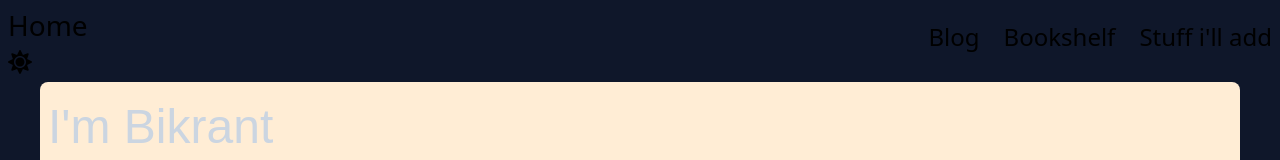
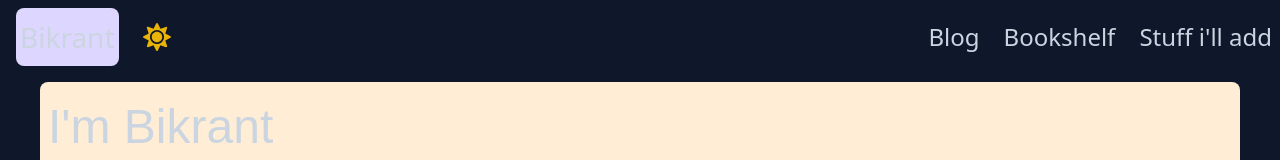
Before and after one commit to bikrantjajware/portfolio, a React (Create React App) app: page / in a window 1280 px wide. Shown: the top 160 px of the page. Built offline with nearby package versions, Linux system fonts and the light colour scheme; a web font is replaced by a local one.

Commit message:
tinkering with nav styling

```diff
--- a/src/components/navigation/index.jsx
+++ b/src/components/navigation/index.jsx
@@ -6,10 +6,11 @@ import { useEffect } from 'react';
 const Navigation = ({ isDark, setIsDark }) => {
   const [showDockedMenu, setShowDockedMenu] = useState(null);
   const navigate = useNavigate();
-  console.log(navigate);
-
+  const pagePath = window.location.pathname.replace('/', '');
+  console.log({ pagePath });
   const dockedMenuModalRef = useRef(null);
 
+  const [mouseOverItem, setMouseOverItem] = useState(pagePath);
   useEffect(() => {
     const listener = (e) => {
       console.log('call listener');
@@ -25,20 +26,29 @@ const Navigation = ({ isDark, setIsDark }) => {
       document.removeEventListener('mousedown', listener);
     };
   }, [dockedMenuModalRef]);
+  const highlightStyle = 'bg-violet-200 rounded-lg m-2 p-1';
   console.log({ showDockedMenu });
   return (
-    <header className="text-2xl px-2">
+    <header className="text-2xl dark:text-slate-300 px-2">
       <nav className="flex justify-between items-center">
-        <div className="flexitems-center gap-4">
-          <Link to="/" className="text-3xl">
-            Home
+        <div className="flex items-center gap-4">
+          <Link
+            to="/"
+            className={`text-3xl ${pagePath == '' || mouseOverItem == '' ? highlightStyle : ''}`}>
+            Bikrant
           </Link>
-          <div onClick={() => setIsDark(!isDark)}>{isDark ? <FaSun /> : <FaMoon />}</div>
+          <div onClick={() => setIsDark(!isDark)}>
+            {isDark ? (
+              <FaSun className="text-3xl text-yellow-500 hover:text-4xl hover:animate-spin  duration-500" />
+            ) : (
+              <FaMoon className="text-3xl hover:text-4xl hover:animate-spin transition-all duration-500" />
+            )}
+          </div>
         </div>
 
         {showDockedMenu ? (
           <FaTimes
-            className="sm:hidden text-3xl cursor-pointer"
+            className="sm:hidden text-3xl cursor-pointer z-10"
             onClick={() => setShowDockedMenu(false)}
           />
         ) : (
@@ -54,28 +64,15 @@ const Navigation = ({ isDark, setIsDark }) => {
           }
 
             ${showDockedMenu === false && 'animate-hideNav'}`}>
-          <ul className="flex gap-3 flex-col items-center bg-violet-50 rounded-xl  min-h-max w-[100%] shadow-lg py-5">
+          <ul
+            className="flex gap-3 flex-col items-center bg-slate-800 rounded-b-xl  min-h-max shadow-lg py-5 w-full"
+            onClick={() => setShowDockedMenu(false)}>
             <li>
-              <Link className="w-[100%]" to="blogs">
-                Blog
-              </Link>
-            </li>
-            <hr className="text-slate-400" />
-            <li>
-              <Link to="bookshelf"> Bookshelf</Link>
-            </li>
-            <hr className="text-slate-400" />
-            <li>
-              <Link to=""> Stuff i'll add</Link>
-            </li>
-          </ul>
-          )
-        </div>
-
-        <div className={`hidden sm:flex items-center relative `}>
-          <ul className="flex gap-3">
-            <li>
-              <Link className="w-[100%]" to="blogs">
+              <Link
+                className={`${
+                  pagePath == 'blogs' || mouseOverItem == 'blogs' ? highlightStyle : ''
+                }`}
+                to="blogs">
                 Blog
               </Link>
             </li>
@@ -89,6 +86,47 @@ const Navigation = ({ isDark, setIsDark }) => {
             </li>
           </ul>
         </div>
+
+        <div className={`hidden sm:flex items-center relative `}>
+          <ul className="flex gap-3">
+            <li>
+              <Link
+                // className="w-[100%] className={`${pagePath == 'blogs' ? highlightStyle : ''}`}"
+                className={`w-[100%] ${
+                  pagePath == 'blogs' || mouseOverItem == 'blogs' ? highlightStyle : ''
+                }`}
+                to="blogs">
+                Blog
+              </Link>
+            </li>
+            <hr className="text-slate-400" />
+            <li>
+              <Link
+                className={`${
+                  pagePath == 'bookshelf' || mouseOverItem == 'bookshelf' ? highlightStyle : ''
+                }`}
+                to="bookshelf">
+                Bookshelf
+              </Link>
+            </li>
+            <hr className="text-slate-400" />
+            <li>
+              <Link
+                className={`${
+                  pagePath == 'stuff' || mouseOverItem == 'stuff' ? highlightStyle : ''
+                }`}
+                onMouseEnter={() => {
+                  setMouseOverItem('stuff');
+                }}
+                onMouseLeave={() => {
+                  setMouseOverItem('');
+                }}
+                to="/stuff">
+                Stuff i'll add
+              </Link>
+            </li>
+          </ul>
+        </div>
       </nav>
     </header>
   );
```
